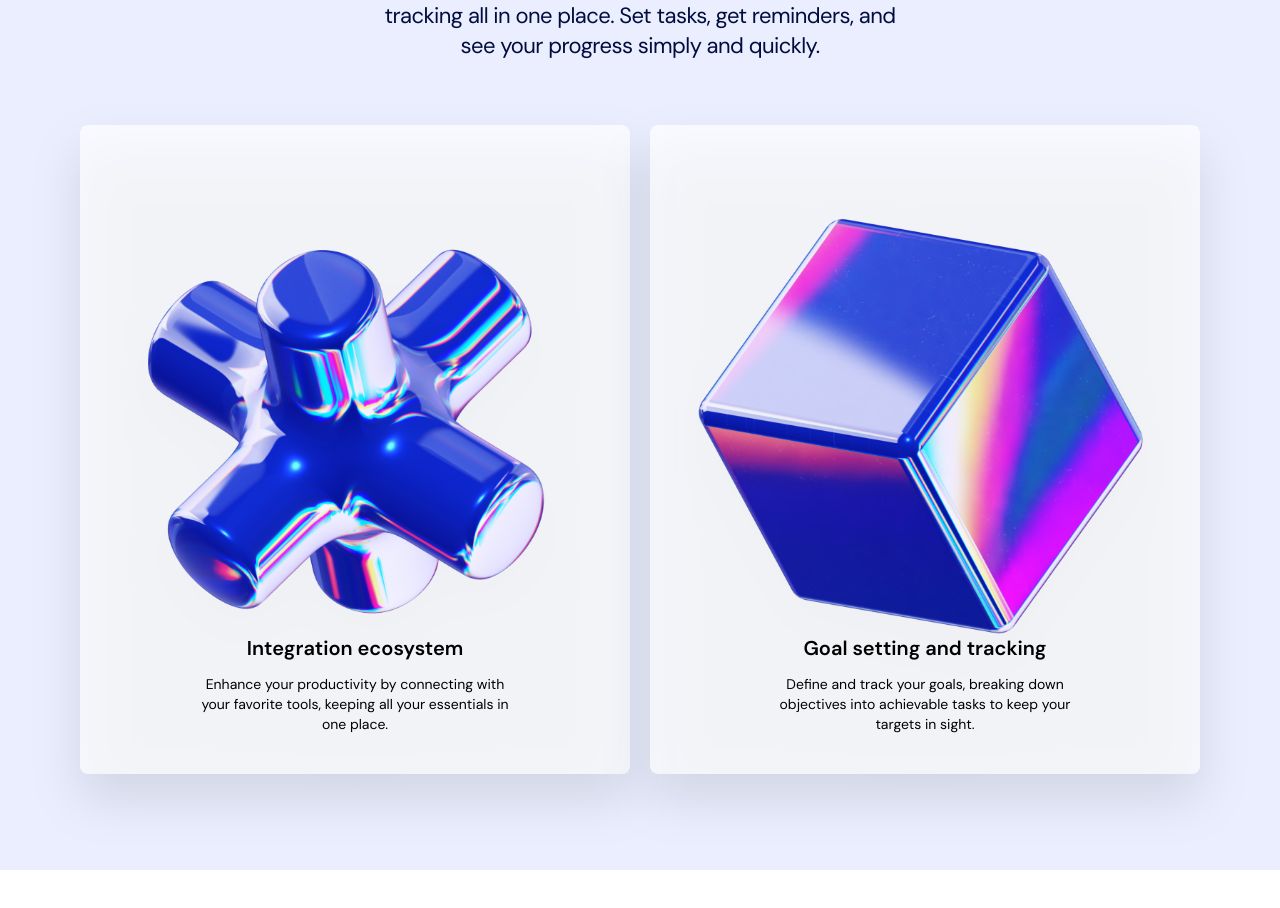
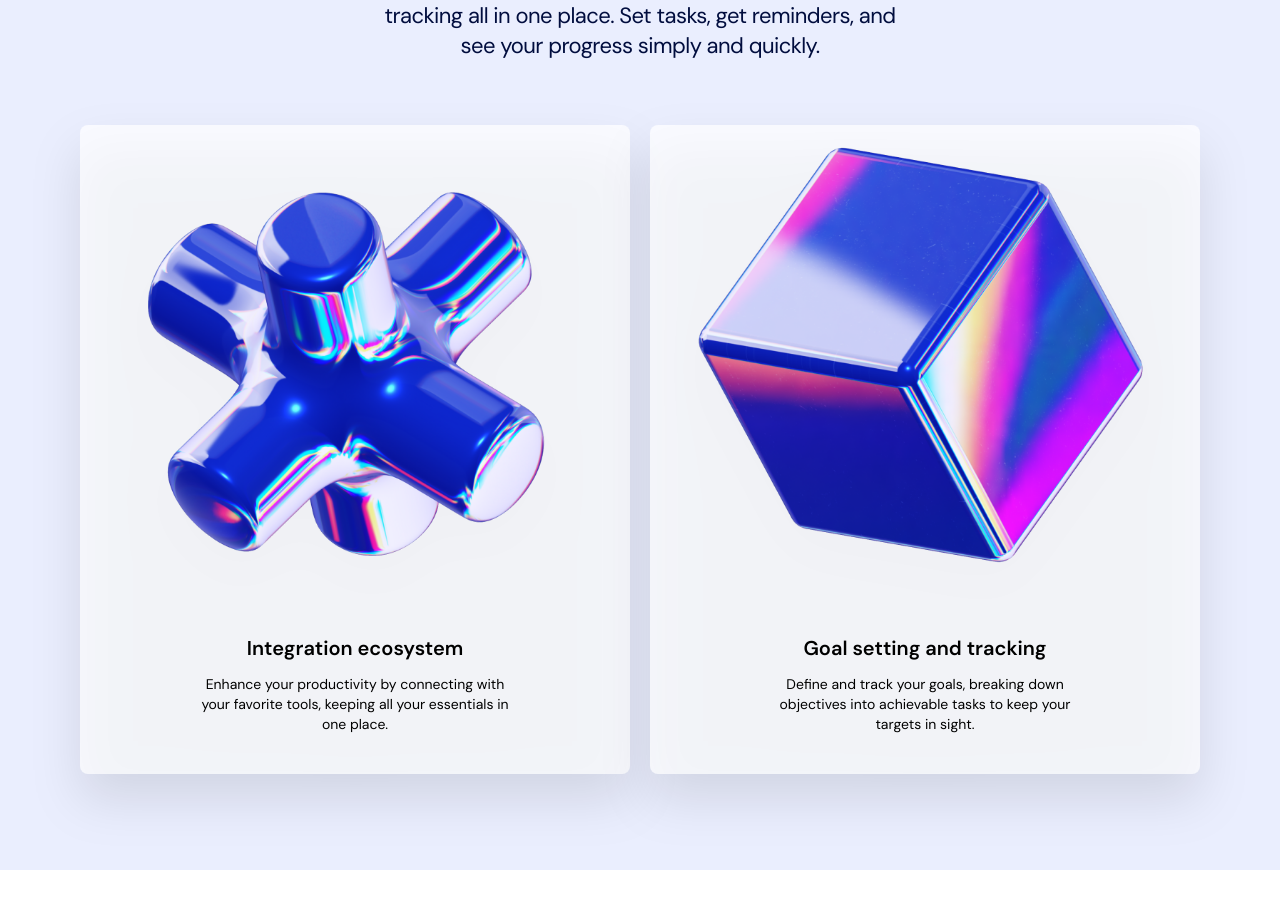
Before and after one commit to BR-BelalRezk/light-saas-landing-page, a Next.js app: page / in a window 1280 px wide. Shown: the part 2746-3654 px from the top of the page. Built offline with nearby package versions, Linux system fonts and the light colour scheme.

Commit message:
Update Features.tsx

```diff
--- a/src/components/home/Features.tsx
+++ b/src/components/home/Features.tsx
@@ -33,7 +33,7 @@ export default function Features() {
                 drag
                 dragSnapToOrigin
                 initial={{ translateY: 0 }}
-                whileInView={{ translateY: [0, 50, 0] }}
+                whileInView={{ translateY: [0, -50, 0] }}
                 transition={{
                   repeat: Infinity,
                   repeatType: "loop",
```
